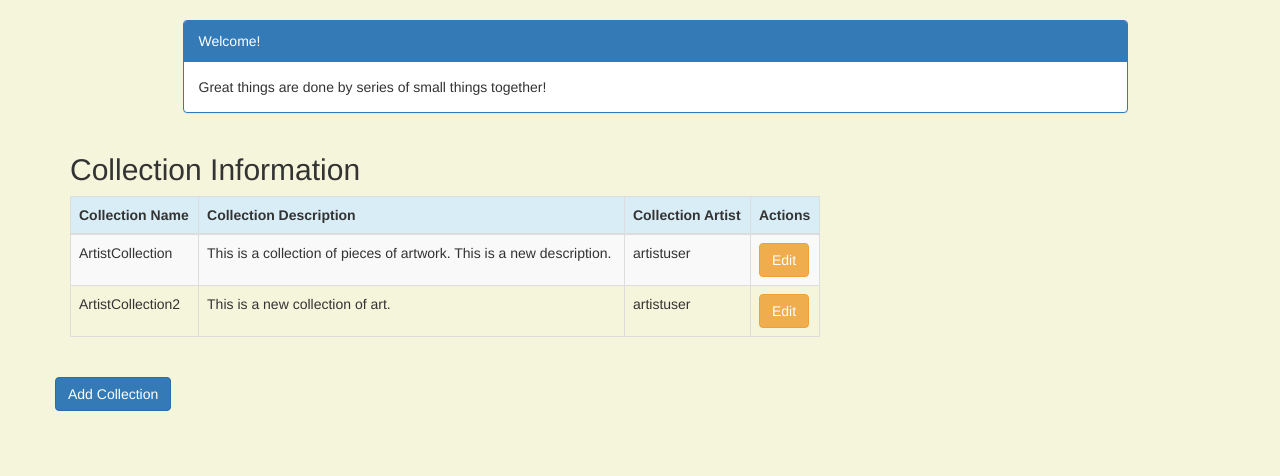
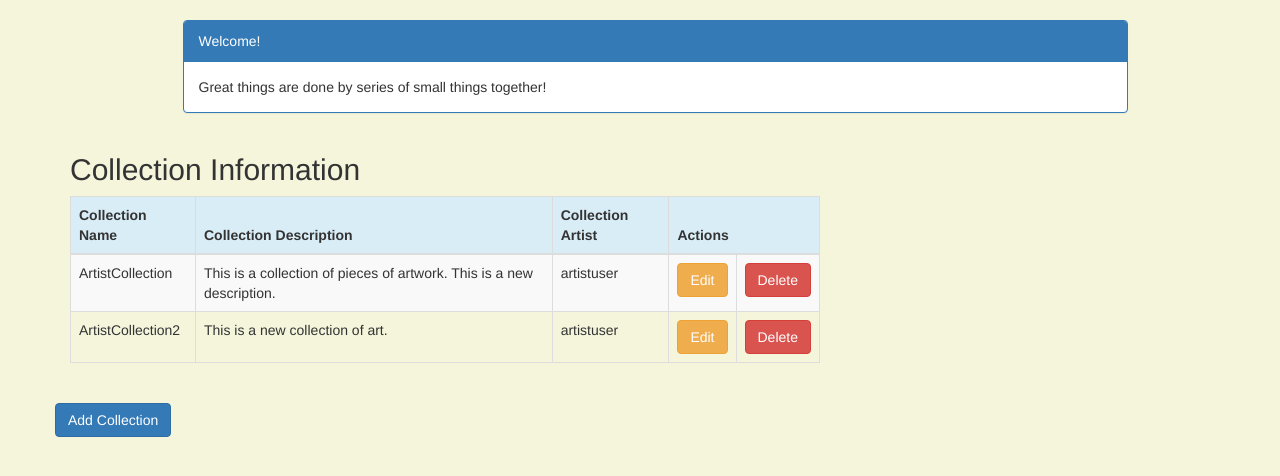
Before and after one commit to lzimmerman96/team7project, a Django app: page /collection_list in a window 1280 px wide. Shown: the part 52-528 px from the top of the page. Run offline with Django 3.2, Linux system fonts and the light colour scheme; a user stored in the database is signed in; data comes from the database, SQL or seed files in the repository; both versions use the stored data as it was after the commit; some libraries are stand-ins or nearby versions.

Commit message:
Added the ability for users to delete their own Collection.
Added the ability for users to delete their own Collection.

```diff
--- a/gallery/templates/gallery/collection_list.html
+++ b/gallery/templates/gallery/collection_list.html
@@ -50,6 +50,10 @@
 
                     {%  if request.user.is_superuser or user.get_username == collection.collection_artist|stringformat:"s" %}
                     <td><a href="{% url 'gallery:collection_edit' pk=collection.pk %}" class="btn btn-warning">Edit</a>
+                        <td><a href="{% url 'gallery:collection_delete' pk=collection.pk %}"
+                           onclick="return confirm('Are you sure you want to delete?')"
+                           class="btn btn-danger">Delete</a>
+                        </td>
                     </td>
 
                 {% endif %}
--- a/gallery/urls.py
+++ b/gallery/urls.py
@@ -20,6 +20,7 @@ urlpatterns = [
     path('collection_list', views.collection_list, name='collection_list'),
     path('collection/create/', views.collection_new, name='collection_new'),
     path('collection/<int:pk>/edit/', views.collection_edit, name='collection_edit'),
+    path('collection/<int:pk>/delete/', views.collection_delete, name='collection_delete'),
     path('artwork_list', views.artwork_list, name='favorite_list'),
     path('artwork_list', views.artwork_list, name='rating_list'),
     path('artwork_list', views.artwork_list, name='tag_list'),
--- a/gallery/views.py
+++ b/gallery/views.py
@@ -208,3 +208,9 @@ def collection_edit(request, pk):
         # edit
         form = CollectionForm(instance=collection)
     return render(request, 'gallery/collection_edit.html', {'form': form})
+
+
+def collection_delete(request, pk):
+    collection = get_object_or_404(Collection, pk=pk)
+    collection.delete()
+    return redirect('gallery:collection_list')
```
Also changed, not shown: gallery/templates/gallery/collection_delete.html (added, +15 -0 lines), db.sqlite3.
